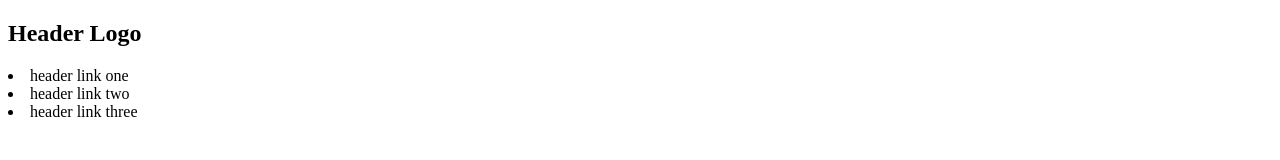
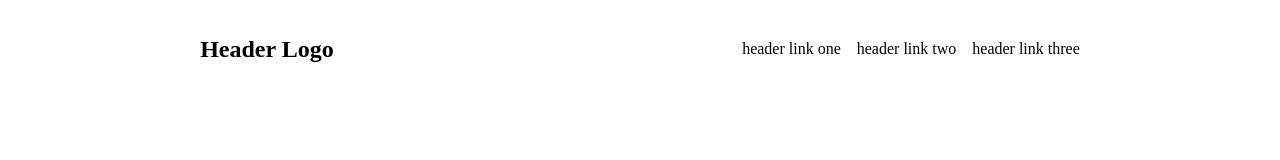
Before and after one commit to scarter31191/landing_page_challange, a plain HTML site: page index.html in a window 1280 px wide. Drawn offline with Linux system fonts and the light colour scheme.

Commit message:
rough draf of header is complete

```diff
--- a/index.html
+++ b/index.html
@@ -12,12 +12,13 @@
         <div class="logo">
             <h2>Header Logo</h2>
         </div>
-        <div class="links">
-            <li>header link one</li>
-            <li>header link two</li>
-            <li>header link three</li>
+        <div>
+            <ul class="links">
+                <li>header link one</li>
+                <li>header link two</li>
+                <li>header link three</li>
+            </ul>
         </div>
     </div>
-
 </body>
 </html>
--- a/style.css
+++ b/style.css
@@ -0,0 +1,13 @@
+.header {
+    display: flex;
+    justify-content: space-around;
+    align-items: center;
+    padding: 8px;
+}
+
+.links {
+    list-style-type: none;
+    display: flex;
+    margin: auto;
+    gap: 16px;
+}
```
